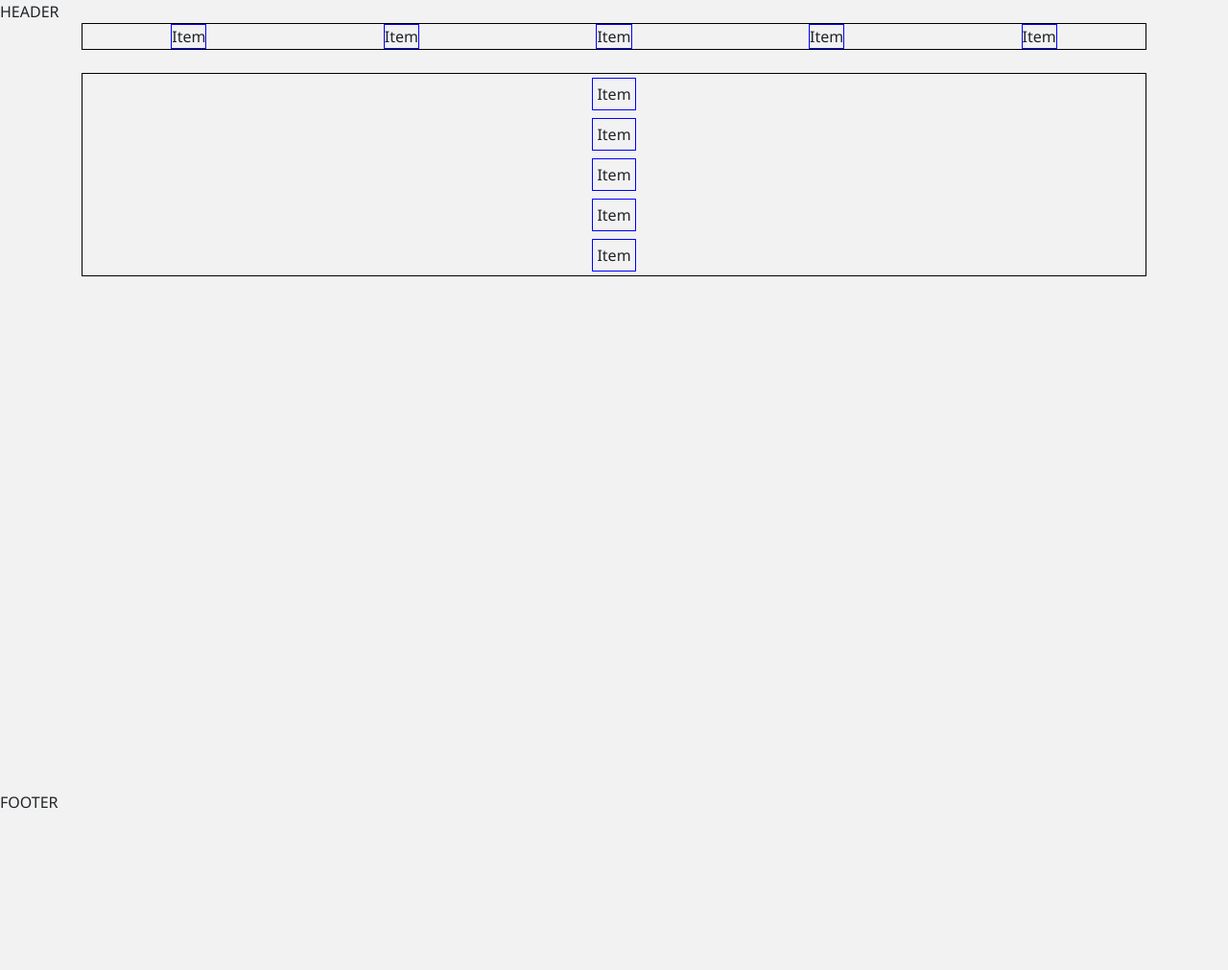
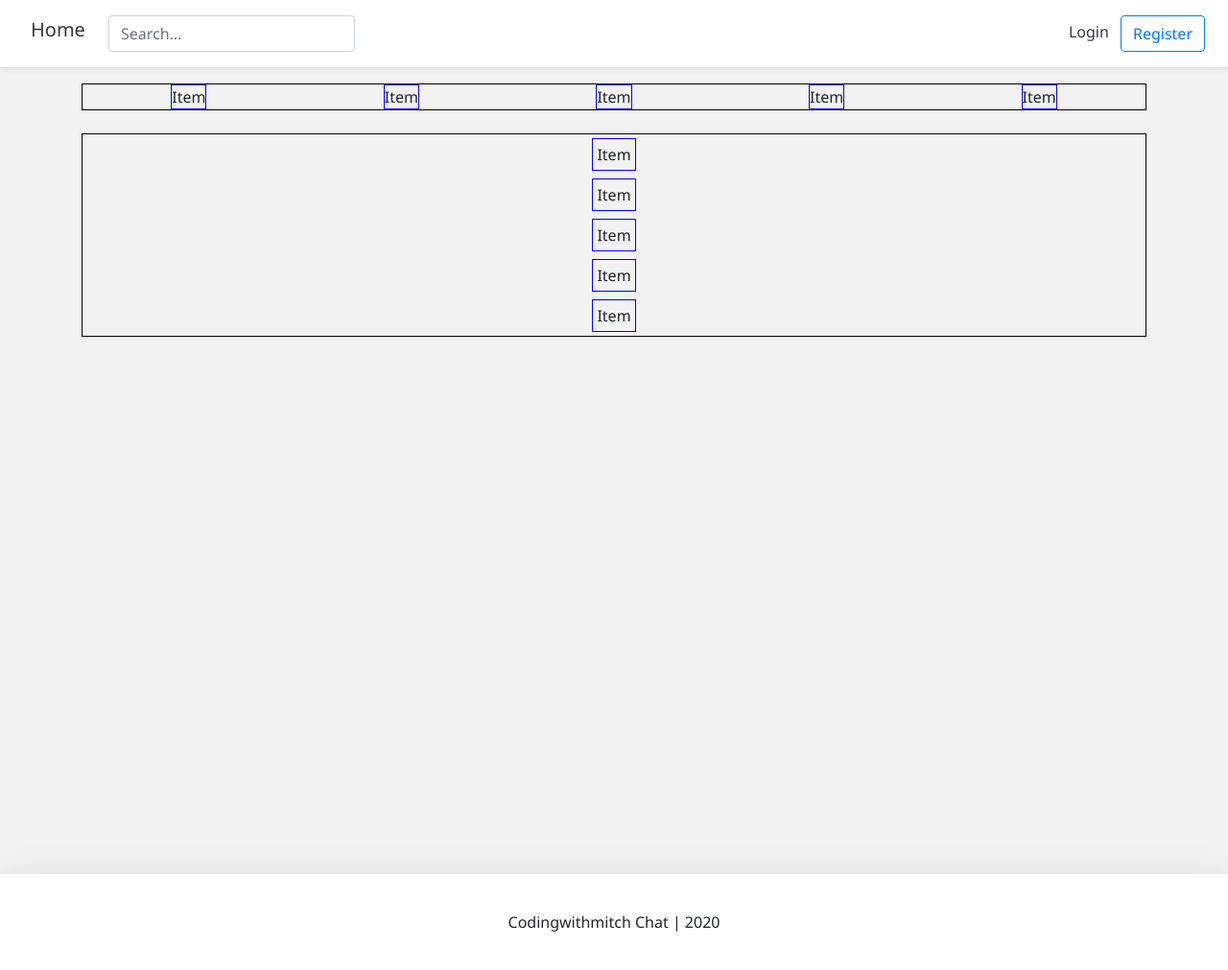
Before and after one commit to mitchtabian/Codingwithmitch-Chat, a Django app: page / in a window 1280 px wide. Shown: the whole page at 96% size. Before the commit the page ends 843 px from the top, so only its background shows below. Run offline with Django 3.2, Linux system fonts and the light colour scheme; some libraries are stand-ins or nearby versions.

Commit message:
header and footer bootstrap style guide with material icons

```diff
--- a/templates/base.html
+++ b/templates/base.html
@@ -8,7 +8,8 @@
     <meta charset="utf-8">
 	<meta name="viewport" content="width=device-width, initial-scale=1, shrink-to-fit=no">
 	<link rel="stylesheet" href="{% static 'bootstrap/css/bootstrap.min.css' %}">
-
+	<link href="https://fonts.googleapis.com/css2?family=Material+Icons"
+      rel="stylesheet">
 </head>
 
 <body>
--- a/templates/snippets/footer.html
+++ b/templates/snippets/footer.html
@@ -1,3 +1,12 @@
-<div>
-	FOOTER
+<style type="text/css">
+	.footer{
+		min-height: 100px;
+	}
+</style>
+
+<!-- Footer -->
+
+<div class="d-flex flex-row align-items-center footer bg-white shadow-lg mt-4">
+	<p class="m-auto">Codingwithmitch Chat | 2020</p>
 </div>
+<!-- End Footer -->
--- a/templates/snippets/header.html
+++ b/templates/snippets/header.html
@@ -1,3 +1,89 @@
-<div>
-	HEADER
+{% load static %}
+
+<!-- Header -->
+<div class="d-flex flex-column flex-lg-row p-3 px-md-4 mb-3 bg-white border-bottom shadow-sm">
+
+	<!-- MEDIUM+ SCREENS -->
+	<div class="d-none d-md-flex flex-row my-auto flex-grow-1 align-items-center">
+		<h5 class="mr-3 font-weight-normal justify-content-start">
+			<a class="p-2 text-dark" href="{% url 'home' %}">Home</a>
+		</h5>
+		<form class="search-bar justify-content-start">
+			<input type="text" class="form-control" name="q" id="id_q_large" placeholder="Search...">
+		</form>
+
+		<div class="d-flex flex-row-reverse flex-grow-1">
+			<nav class="">
+				{% if request.user.is_authenticated %}
+					<div class="dropdown dropleft show p-2">
+						<div class="d-flex flex-row">
+
+							<div class="btn-group dropleft">
+								<div class="d-flex notifications-icon-container rounded-circle align-items-center mr-3" id="id_chat_notification_dropdown_toggle" data-toggle="dropdown">
+									<span id="id_chat_notifications_count" class="notify-badge"></span>
+									<span class="d-flex material-icons notifications-material-icon m-auto align-items-center">chat</span>
+									<div class="dropdown-menu scrollable-menu" aria-labelledby="id_chat_notification_dropdown_toggle" id="id_chat_notifications_container">
+
+									</div>
+								</div>
+							</div>
+
+							<div class="btn-group dropleft">
+								<div class="d-flex notifications-icon-container rounded-circle align-items-center mr-3" id="id_notification_dropdown_toggle" data-toggle="dropdown" onclick="setGeneralNotificationsAsRead()">
+									<span id="id_general_notifications_count" class="notify-badge"></span>
+									<span class="d-flex material-icons notifications-material-icon m-auto align-items-center">notifications</span>
+									<div class="dropdown-menu scrollable-menu" aria-labelledby="id_notification_dropdown_toggle" id="id_general_notifications_container">
+									</div>
+								</div>
+							</div>
+
+							<div class="btn-group dropleft">
+								<img class="account-image rounded-circle m-auto d-block dropdown-toggle" id="id_profile_links" data-toggle="dropdown" aria-haspopup="true" aria-expanded="false" src="{% static 'codingwithmitch/dummy_image.png' %}" alt="codingwithmitch logo" width="40" height="40">
+								<div class="dropdown-menu" aria-labelledby="id_profile_links">
+									<a class="dropdown-item" href="#">Account</a>
+									<a class="dropdown-item" href="#">Logout</a>
+								</div>
+							</div>
+						</div>
+
+					</div>
+				{% else %}
+					<a class="p-2 text-dark" href="#">Login</a>
+					<a class="btn btn-outline-primary" href="#">Register</a>
+				{% endif %}
+			</nav>
+		</div>
+	</div>
+	<!-- END MEDIUM+ SCREENS -->
+
+	<!-- SMALL SCREENS -->
+	<div class="d-flex d-md-none flex-column my-auto align-items-center">
+		<h5 class="font-weight-normal">
+		<a class="p-2 text-dark" href="{% url 'home' %}">Home</a>
+		</h5>
+		<form class="search-bar justify-content-start" onsubmit="return executeQuery();">
+			<input type="text" class="form-control" name="q" id="id_q_small" placeholder="Search...">
+		</form>
+		<div class="d-flex flex-row-reverse flex-grow-1">
+			<nav class="">
+				{% if request.user.is_authenticated %}
+				<div class="dropdown dropleft p-2 mt-2">
+					<div class="d-flex flex-row">
+						<div class="btn-group dropleft">
+							<img class="account-image rounded-circle m-auto d-block dropdown-toggle" id="id_profile_links" data-toggle="dropdown" aria-haspopup="true" aria-expanded="false" src="{% static 'codingwithmitch/dummy_image.png' %}" alt="codingwithmitch logo" width="40" height="40">
+							<div class="dropdown-menu" aria-labelledby="id_profile_links">
+								<a class="dropdown-item" href="#">Account</a>
+								<a class="dropdown-item" href="#">Logout</a>
+							</div>
+						</div>
+					</div>
+				</div>
+				{% else %}
+					<a class="p-2 text-dark" href="#">Login</a>
+					<a class="btn btn-outline-primary m-2" href="#">Register</a>
+				{% endif %}
+			</nav>
+	  	</div>
+	</div>
+	<!-- END SMALL SCREENS -->
 </div>
```
Also changed, not shown: static/codingwithmitch/dummy_image.png (added), static/codingwithmitch/logo_1080_1080.png (added), static/codingwithmitch/logo_250_250.png (added), 3 other files.
